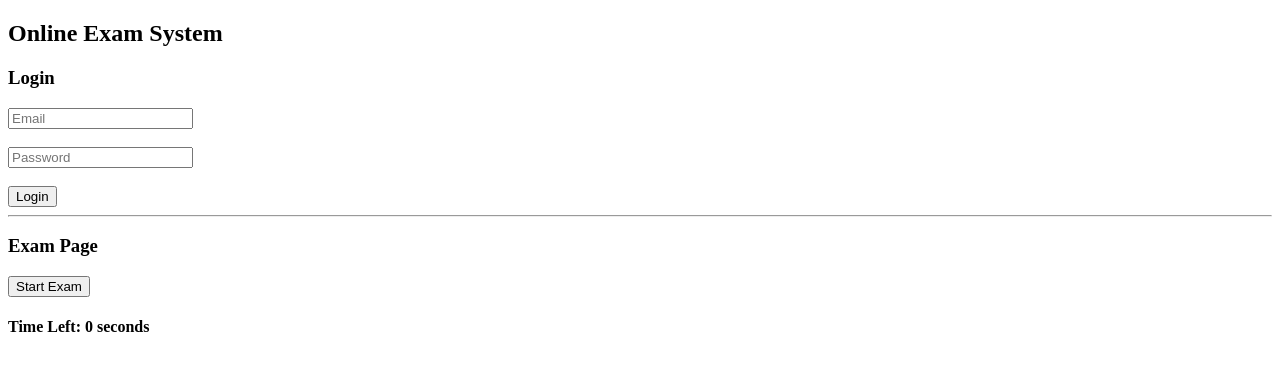
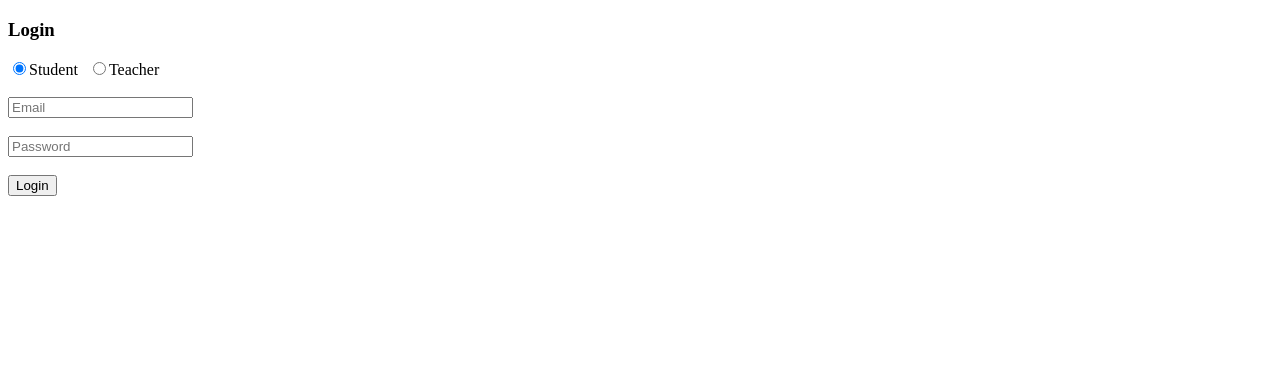
Before and after one commit to oArchito/online-exam-system, a React (Create React App) app in the folder client/: page / in a window 1280 px wide. Shown: the top 370 px of the page. Built offline with nearby package versions, Linux system fonts and the light colour scheme.

Commit message:
teacher and student is created and option to join for student

```diff
--- a/client/src/App.js
+++ b/client/src/App.js
@@ -1,15 +1,24 @@
 import Login from "./pages/Login";
-import Exam from "./pages/Exam";
+import StudentDashboard from "./pages/StudentsDashboard";
+import TeacherDashboard from "./pages/TeacherDashboard";
 
 function App() {
-  return (
-    <div>
-      <h2>Online Exam System</h2>
-      <Login />
-      <hr />
-      <Exam />
-    </div>
-  );
+  const token = localStorage.getItem("token");
+  const role = localStorage.getItem("role");
+
+  if (!token) {
+    return <Login />;
+  }
+
+  if (role === "student") {
+    return <StudentDashboard />;
+  }
+
+  if (role === "admin" || role === "teacher") {
+    return <TeacherDashboard />;
+  }
+
+  return <Login />;
 }
 
 export default App;
--- a/client/src/pages/Login.js
+++ b/client/src/pages/Login.js
@@ -4,6 +4,7 @@ import API from "../services/api";
 function Login() {
   const [email, setEmail] = useState("");
   const [password, setPassword] = useState("");
+  const [selectedRole, setSelectedRole] = useState("student");
 
   const handleLogin = async () => {
     try {
@@ -12,19 +13,49 @@ function Login() {
         password
       });
 
+      const backendRole = res.data.user.role;
+
+      // Check if selected role matches backend role
+      if (backendRole !== selectedRole && !(backendRole === "admin" && selectedRole === "teacher")) {
+        alert("You are not registered as " + selectedRole);
+        return;
+      }
+
       localStorage.setItem("token", res.data.token);
-      alert("Login successful");
+      localStorage.setItem("role", backendRole);
+
+      window.location.reload();
+
     } catch (err) {
-  console.log("FULL ERROR:", err);
-  console.log("Response:", err.response);
-  alert(err.response?.data?.message || "Login failed");
-}
-
+      alert(err.response?.data?.message || "Login failed");
+    }
   };
 
   return (
     <div>
       <h3>Login</h3>
+
+      <label>
+        <input
+          type="radio"
+          value="student"
+          checked={selectedRole === "student"}
+          onChange={() => setSelectedRole("student")}
+        />
+        Student
+      </label>
+
+      <label style={{ marginLeft: "10px" }}>
+        <input
+          type="radio"
+          value="teacher"
+          checked={selectedRole === "teacher"}
+          onChange={() => setSelectedRole("teacher")}
+        />
+        Teacher
+      </label>
+
+      <br /><br />
 
       <input
         placeholder="Email"
@@ -39,9 +70,7 @@ function Login() {
       />
       <br /><br />
 
-      <button onClick={handleLogin}>
-        Login
-      </button>
+      <button onClick={handleLogin}>Login</button>
     </div>
   );
 }
--- /dev/null
+++ b/client/src/pages/StudentsDashboard.js
@@ -0,0 +1,26 @@
+function StudentDashboard() {
+
+  const logout = () => {
+    localStorage.clear();
+    window.location.reload();
+  };
+
+  return (
+    <div>
+      <h3>Student Dashboard</h3>
+
+      <button>Join Test by Code</button>
+      <br /><br />
+
+      <button>Upload Your Own Test (PDF)</button>
+      <br /><br />
+
+      <button>Start Assigned Exam</button>
+      <br /><br />
+
+      <button onClick={logout}>Logout</button>
+    </div>
+  );
+}
+
+export default StudentDashboard;
--- /dev/null
+++ b/client/src/pages/TeacherDashboard.js
@@ -0,0 +1,22 @@
+function TeacherDashboard() {
+  return (
+    <div>
+      <h3>Teacher Dashboard</h3>
+
+      <button>Create Test</button>
+      <br /><br />
+
+      <button>View Student Attempts</button>
+        <br /><br />
+        <button onClick={logout}>Logout</button>
+
+    </div>
+  );
+}
+const logout = () => {
+  localStorage.clear();
+  window.location.reload();
+};
+
+
+export default TeacherDashboard;
```
